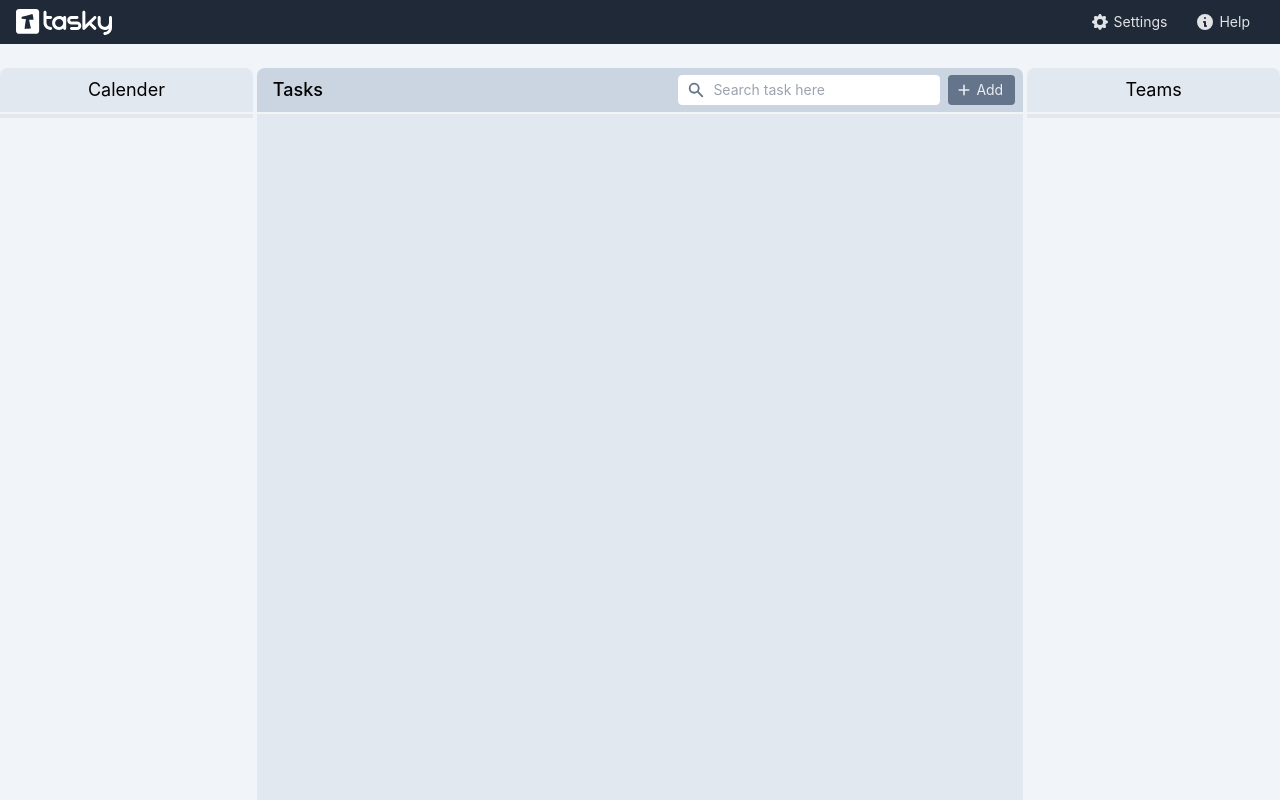
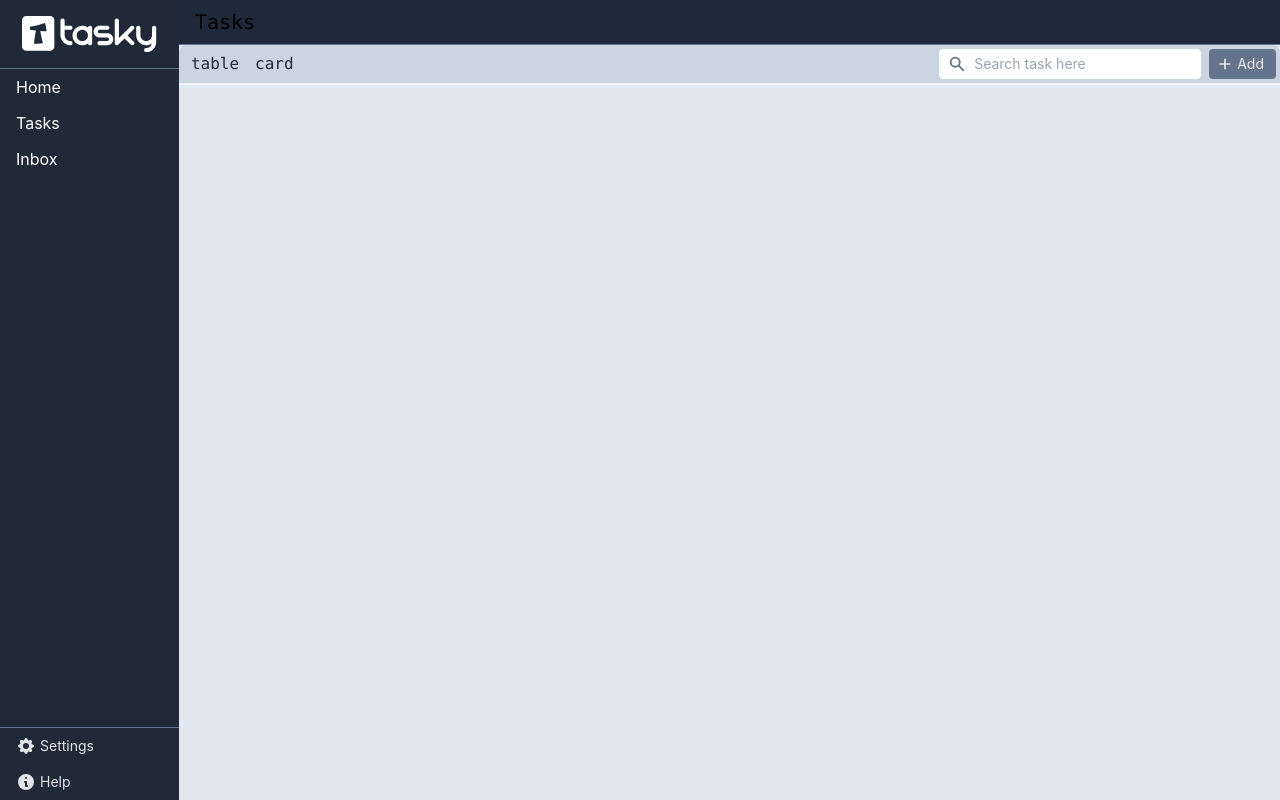
Before and after one commit to swarnavopramanik/task-management-application, a React (Vite) app: page /dashboard in a window 1280 px wide. Built offline with nearby package versions, Linux system fonts and the light colour scheme.

Commit message:
updated tasks layout

```diff
--- a/src/components/dashboardnav.jsx
+++ b/src/components/dashboardnav.jsx
@@ -1,24 +1,45 @@
 import React from 'react'
 
-import { HiPlus, HiCog, HiInformationCircle as Info, } from "react-icons/hi"
+import { HiPlus, HiCog, HiInformationCircle as Info,HiMenu } from "react-icons/hi"
 import { LogoLight30 } from '../assets/taskylogos'
 
 
 export default function DashboardNav() {
   return (
-    <div>
-      <nav className="bg-gray-800 flex items-center justify-between w-full px-4 py-2 max-h-11">
 
-        <div className="flex items-center flex-shrink-0 text-white mr-6">
-          <a href='/' className="font-semibold text-xl tracking-tight w-24"><LogoLight30 /></a>
+    <nav className="bg-gray-800 h-12 md:h-screen w-screen md:w-52 ">
+      <div className='flex md:hidden justify-between h-full p-2'>
+        <div className=" my-auto">
+          <a href='/' className="block w-24 text-white "><LogoLight30 /></a>
+        </div>
+        <button className=''>
+          <HiMenu className="text-white text-2xl" />
+        </button>
+      </div>
+      <div className="hidden md:flex flex-col h-full justify-between">
+        <div>
+          <div className="my-4">
+            <a href='/' className="block w-1/2 md:w-3/4 mx-auto text-white "><LogoLight30 /></a>
+          </div>
+          <div className="mt-2 border-t border-slate-500">
+            <a href='#' className="block mx-auto text-white hover:bg-slate-600  py-1.5 px-4">Home</a>
+            <a href='#' className="block mx-auto text-white hover:bg-slate-600  py-1.5 px-4 ">Tasks</a>
+            <a href='#' className="block mx-auto text-white hover:bg-slate-600  py-1.5 px-4 ">Inbox</a>
+          </div>
         </div>
 
-        <div className="flex">
+        <div className="block border-t border-slate-500">
+          <button className=" inline-flex w-full items-center hover:bg-slate-600 py-2 px-4">
+            <HiCog className='text-xl' />
+            <span className='text-sm ml-1'>Settings</span>
+          </button>
+          <button className="inline-flex w-full items-center hover:bg-slate-600  py-2 px-4">
+            <Info className='text-xl' />
+            <span className='text-sm ml-1'>Help</span>
+          </button>
+        </div>
+      </div>
+    </nav>
 
-          <button className="text-xl mx-1.5 rounded-lg inline-flex items-center hover:bg-slate-600 py-1 px-2"><HiCog /><span className='text-sm ml-1'>Settings</span></button>
-          <button className="text-xl mx-1.5 rounded-lg inline-flex items-center hover:bg-slate-600 py-1 px-2"><Info /><span className='text-sm ml-1'>Help</span></button>
-        </div>
-      </nav>
-    </div>
   )
 }
--- a/src/components/tasks.jsx
+++ b/src/components/tasks.jsx
@@ -18,11 +18,6 @@ export default function Tasks() {
     }
   }); //formstate states -{ new,edit,close} and contains inital values of form
   const [taskList, setTaskList] = useState(() => (localStorage.tasklist ? JSON.parse(localStorage.tasklist) : []));
-
-  // to track data when the sate changes.
-  // useEffect(() => {
-  //   console.log("states changed: ", formstate, taskList);
-  // }, [formstate, taskList]);
 
 
   function isImgUrl(url) {
@@ -98,16 +93,27 @@ export default function Tasks() {
 
   return (
     <>
-      <div className="flex justify-between items-center px-2 bg-slate-300 rounded-t-lg">
-        <h2 className=" p-2 text-lg  font-medium text-black">Tasks</h2>
+      <div className="flex justify-between items-center px-2 bg-slate-800 border-b border-slate-500">
+        <h2 className=" p-2 text-xl font-mono text-black">Tasks</h2>
+        <div className="flex">
+          {/* avatar for profile. */}
+        </div>
+      </div>
+
+      <div className="flex justify-between items-center p-1 bg-slate-300 rounded-t-lg">
+        <div className='flex'>
+        <button className=" px-2  font-mono text-slate-800">table</button>
+        <button className=" px-2  font-mono text-slate-800">card</button>
+        </div>
         <div className="flex">
           <TaskSearch changehandler={handleTaskSearch} />
           <button className=" ml-2 bg-slate-500 inline-flex items-center px-2 py-1 rounded hover:bg-slate-600 hover:duration-500 hover:text-white" onClick={() => (setformstate({ ...formstate, state: "new" }))} > <HiPlus /> <span className="mx-1 text-sm">Add</span></button>
         </div>
       </div>
+
       <hr className='border border-gray-100' />
       {/* tasks container */}
-      <div className='h-[calc(100vh-130px)] overflow-y-auto overflow-x-hidden '>
+      <div className='h-5/6 overflow-y-auto overflow-x-hidden '>
         {formstate.state === "new" ?
           (<div className="flex w-full overflow-x-hidden md:w-4/6 mx-auto">
             <CreateTaskForm
--- a/src/pages/dashboardlayout.jsx
+++ b/src/pages/dashboardlayout.jsx
@@ -6,29 +6,10 @@ import DashboardNav from '../components/dashboardnav'
 export default function DashboardLayout() {
     return (
         <div>
-            <div className="bg-slate-100 h-screen overflow-hidden ">
+            <div className="flex flex-col md:flex-row bg-slate-100 h-screen overflow-hidden ">
                 <DashboardNav />
-
-                <div className="grid grid-cols-1 md:grid-cols-4 lg:grid-cols-5 gap-1  mt-6 h-[calc(100vh-68px)] ">
-                    {/* section for calender or day events */}
-                    <div className="bg-slate-200 rounded-t-lg hidden lg:block">
-                        <h2 className=" p-2 text-lg text-center text-black">Calender</h2>
-                        <hr className='border border-gray-100' />
-                    </div>
-
-
-                    {/* section for tasks  */}
-                    <div className="bg-slate-200 col-span-1 md:row-span-4 md:col-span-3 rounded-t-lg ">
-                        <Outlet/>
-                    </div>
-
-
-                    {/* section for teams */}
-                    <div className="bg-slate-200 rounded-t-lg hidden md:block">
-                        <h2 className=" p-2 text-lg text-center text-black">Teams</h2>
-                        <hr className='border border-gray-100' />
-
-                    </div>
+                <div className=" h-screen bg-slate-200  rounded-t-lg w-full ">
+                    <Outlet />
                 </div>
             </div>
         </div>
```
